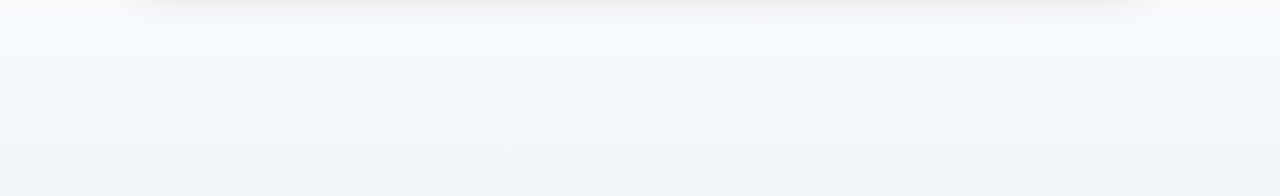
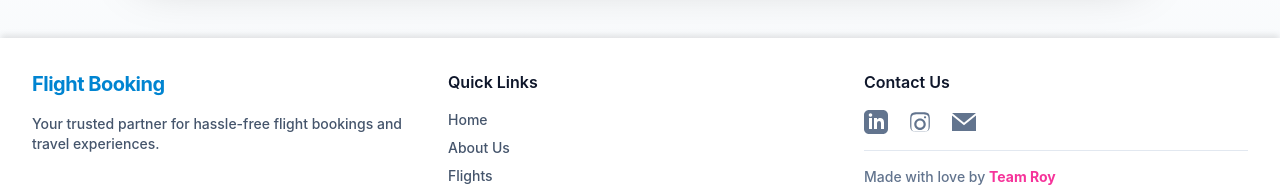
Before and after one commit to RohitChintalapudi/Tripzy, a React (Vite) app in the folder frontend/: page /login in a window 1280 px wide. Shown: the part 593-789 px from the top of the page. Built offline with nearby package versions, Linux system fonts and the light colour scheme; no server answers.

Commit message:
updated the footer of the page

```diff
--- a/frontend/package.json
+++ b/frontend/package.json
@@ -12,6 +12,8 @@
   "dependencies": {
     "@tailwindcss/vite": "^4.2.2",
     "axios": "^1.15.0",
+    "html2canvas": "^1.4.1",
+    "jspdf": "^4.2.1",
     "react": "^19.2.4",
     "react-dom": "^19.2.4",
     "react-router-dom": "^7.14.0",
--- a/frontend/src/App.jsx
+++ b/frontend/src/App.jsx
@@ -1,13 +1,15 @@
 import Navbar from "./components/Navbar.jsx";
+import Footer from "./components/Footer.jsx";
 import AppRoutes from "./routes/AppRoutes.jsx";
 
 const App = () => {
   return (
-    <div className="min-h-screen bg-gradient-to-b from-sky-50 via-white to-slate-100 text-slate-900 dark:from-slate-950 dark:via-slate-900 dark:to-slate-950 dark:text-slate-100">
+    <div className="min-h-screen flex flex-col bg-gradient-to-b from-sky-50 via-white to-slate-100 text-slate-900 dark:from-slate-950 dark:via-slate-900 dark:to-slate-950 dark:text-slate-100">
       <Navbar />
-      <main className="mx-auto w-full max-w-7xl px-3 py-4 sm:px-6 sm:py-6 lg:px-8">
+      <main className="flex-1 mx-auto w-full max-w-7xl px-3 py-4 sm:px-6 sm:py-6 lg:px-8">
         <AppRoutes />
       </main>
+      <Footer />
     </div>
   );
 };
--- /dev/null
+++ b/frontend/src/components/Footer.jsx
@@ -0,0 +1,63 @@
+import React from 'react';
+import { Link } from 'react-router-dom';
+
+const Footer = () => {
+  return (
+    <footer className="mt-12 bg-white text-slate-800 shadow-[0_-4px_6px_-1px_rgba(0,0,0,0.1)] dark:bg-slate-900 dark:text-slate-200">
+      <div className="mx-auto w-full max-w-7xl px-4 py-8 sm:px-6 lg:px-8">
+        <div className="grid grid-cols-1 gap-8 md:grid-cols-3">
+          <div className="space-y-4">
+            <h3 className="text-xl font-bold tracking-tight text-sky-600 dark:text-sky-400">Flight Booking</h3>
+            <p className="text-sm font-medium text-slate-600 dark:text-slate-400">
+              Your trusted partner for hassle-free flight bookings and travel experiences.
+            </p>
+          </div>
+
+          <div className="space-y-4">
+            <h3 className="font-semibold text-slate-900 dark:text-white">Quick Links</h3>
+            <ul className="space-y-2 text-sm font-medium text-slate-600 dark:text-slate-400">
+              <li><Link to="/" className="hover:text-sky-600 dark:hover:text-sky-400 transition-colors">Home</Link></li>
+              <li><Link to="/about" className="hover:text-sky-600 dark:hover:text-sky-400 transition-colors">About Us</Link></li>
+              <li><Link to="/flights" className="hover:text-sky-600 dark:hover:text-sky-400 transition-colors">Flights</Link></li>
+              <li><Link to="#" className="hover:text-sky-600 dark:hover:text-sky-400 transition-colors">Privacy Policy</Link></li>
+              <li><Link to="#" className="hover:text-sky-600 dark:hover:text-sky-400 transition-colors">Terms of Service</Link></li>
+            </ul>
+          </div>
+
+          <div className="space-y-4">
+            <h3 className="font-semibold text-slate-900 dark:text-white">Contact Us</h3>
+            <div className="flex space-x-5">
+              {/* LinkedIn */}
+              <a href="https://www.linkedin.com/in/rohit-chintalapudi-5454ba36a/" target="_blank" rel="noopener noreferrer" className="text-slate-500 hover:text-sky-700 dark:text-slate-400 dark:hover:text-sky-500 transition-colors" aria-label="LinkedIn">
+                <svg className="h-6 w-6" fill="currentColor" viewBox="0 0 24 24" aria-hidden="true">
+                  <path fillRule="evenodd" d="M19 0h-14c-2.761 0-5 2.239-5 5v14c0 2.761 2.239 5 5 5h14c2.762 0 5-2.239 5-5v-14c0-2.761-2.238-5-5-5zm-11 19h-3v-11h3v11zm-1.5-12.268c-.966 0-1.75-.79-1.75-1.764s.784-1.764 1.75-1.764 1.75.79 1.75 1.764-.783 1.764-1.75 1.764zm13.5 12.268h-3v-5.604c0-3.368-4-3.113-4 0v5.604h-3v-11h3v1.765c1.396-2.586 7-2.777 7 2.476v6.759z" clipRule="evenodd" />
+                </svg>
+              </a>
+
+              {/* Instagram */}
+              <a href="https://www.instagram.com/royrohit19/" target="_blank" rel="noopener noreferrer" className="text-slate-500 hover:text-pink-600 dark:text-slate-400 dark:hover:text-pink-500 transition-colors" aria-label="Instagram">
+                <svg className="h-6 w-6" fill="currentColor" viewBox="0 0 24 24" aria-hidden="true">
+                  <path fillRule="evenodd" d="M12 2.163c3.204 0 3.584.012 4.85.07 3.252.148 4.771 1.691 4.919 4.919.058 1.265.069 1.645.069 4.849 0 3.205-.012 3.584-.069 4.849-.149 3.225-1.664 4.771-4.919 4.919-1.266.058-1.644.07-4.85.07-3.204 0-3.584-.012-4.849-.07-3.26-.149-4.771-1.699-4.919-4.92-.058-1.265-.07-1.644-.07-4.849 0-3.204.013-3.583.07-4.849.149-3.227 1.664-4.771 4.919-4.919 1.266-.057 1.645-.069 4.849-.069v-2.163zm0 2.163c-3.148 0-3.519.012-4.758.068-2.652.121-3.665 1.134-3.786 3.787-.056 1.24-.068 1.61-.068 4.757 0 3.149.012 3.52.068 4.758.121 2.651 1.134 3.664 3.786 3.787 1.239.056 1.61.068 4.758.068 3.148 0 3.519-.012 4.758-.068 2.653-.121 3.664-1.134 3.787-3.787.055-1.239.068-1.609.068-4.758 0-3.148-.013-3.519-.068-4.757-.123-2.653-1.135-3.665-3.787-3.787-1.24-.055-1.61-.068-4.758-.068zm0 4.081c-3.176 0-5.756 2.58-5.756 5.756 0 3.176 2.58 5.756 5.756 5.756 3.176 0 5.756-2.58 5.756-5.756 0-3.176-2.58-5.756-5.756-5.756zm0 9.349c-1.984 0-3.593-1.609-3.593-3.593 0-1.984 1.609-3.593 3.593-3.593 1.984 0 3.593 1.609 3.593 3.593 0 1.984-1.609 3.593-3.593 3.593zm5.034-9.351c-.604 0-1.096-.492-1.096-1.096 0-.604.492-1.096 1.096-1.096.604 0 1.096.492 1.096 1.096 0 .604-.492 1.096-1.096 1.096z" clipRule="evenodd" />
+                </svg>
+              </a>
+
+              {/* Email */}
+              <a href="mailto:rohit_chintalapudi@srmap.edu.in" className="text-slate-500 hover:text-red-500 dark:text-slate-400 dark:hover:text-red-400 transition-colors" aria-label="Email">
+                <svg className="h-6 w-6" fill="currentColor" viewBox="0 0 24 24" aria-hidden="true">
+                  <path d="M12 12.713l-11.985-9.713h23.97l-11.985 9.713zm0 2.574l-12-9.725v15.438h24v-15.438l-12 9.725z" />
+                </svg>
+              </a>
+            </div>
+            <div className="pt-4 mt-4 border-t border-slate-200 dark:border-slate-800">
+               <p className="text-sm font-medium text-slate-500 dark:text-slate-400">
+                 Made with love by <span className="text-pink-500 font-bold">Team Roy</span>
+               </p>
+            </div>
+          </div>
+        </div>
+      </div>
+    </footer>
+  );
+};
+
+export default Footer;
--- a/frontend/src/pages/MyBookings.jsx
+++ b/frontend/src/pages/MyBookings.jsx
@@ -1,5 +1,7 @@
 import { useEffect, useState } from "react";
 import { toast } from "react-toastify";
+import html2canvas from "html2canvas";
+import jsPDF from "jspdf";
 import Loader from "../components/Loader.jsx";
 import API from "../services/api.js";
 
@@ -39,6 +41,26 @@ const MyBookings = () => {
     }
   };
 
+  const downloadTicketPDF = async (bookingId) => {
+    const element = document.getElementById(`ticket-${bookingId}`);
+    if (!element) return;
+
+    try {
+      const canvas = await html2canvas(element, { scale: 2 });
+      const imgData = canvas.toDataURL("image/png");
+      const pdf = new jsPDF("p", "mm", "a4");
+
+      const pdfWidth = pdf.internal.pageSize.getWidth();
+      const pdfHeight = (canvas.height * pdfWidth) / canvas.width;
+
+      pdf.addImage(imgData, "PNG", 0, 0, pdfWidth, pdfHeight);
+      pdf.save(`Ticket-${bookingId}.pdf`);
+      toast.success("Ticket downloaded successfully!");
+    } catch (err) {
+      toast.error("Failed to generate PDF");
+    }
+  };
+
   if (loading) {
     return <Loader />;
   }
@@ -68,6 +90,7 @@ const MyBookings = () => {
           {bookings.map((booking) => (
             <article
               key={booking._id}
+              id={`ticket-${booking._id}`}
               className="overflow-hidden rounded-2xl border border-slate-200 bg-white font-bold shadow-md dark:border-slate-700 dark:bg-slate-900/80"
             >
               <div className="bg-gradient-to-r from-sky-600 to-blue-700 px-5 py-4 text-white">
@@ -130,8 +153,8 @@ const MyBookings = () => {
                 </p>
               </div>
 
-              {booking.status !== "cancelled" && (
-                <div className="px-5 pb-5">
+              <div className="px-5 pb-5 flex flex-wrap gap-3 pt-2" data-html2canvas-ignore="true">
+                {booking.status !== "cancelled" && (
                   <button
                     type="button"
                     onClick={() => cancelBooking(booking._id)}
@@ -139,8 +162,15 @@ const MyBookings = () => {
                   >
                     Cancel Booking
                   </button>
-                </div>
-              )}
+                )}
+                <button
+                  type="button"
+                  onClick={() => downloadTicketPDF(booking._id)}
+                  className="rounded-md bg-sky-600 px-4 py-2 text-sm font-medium text-white transition hover:bg-sky-700"
+                >
+                  Download PDF Ticket
+                </button>
+              </div>
             </article>
           ))}
         </div>
```
Also changed, not shown: 1 other file (tests, documents, lock files or other folders).
